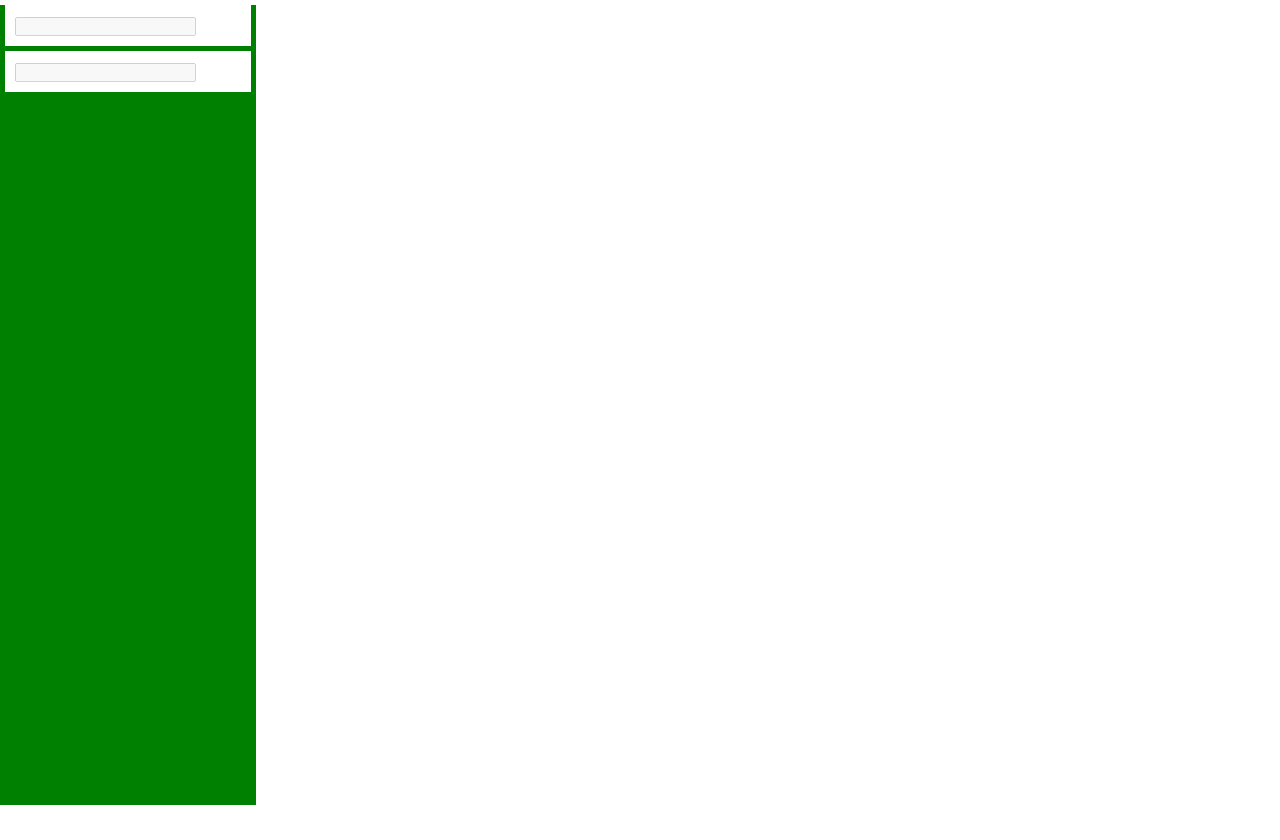
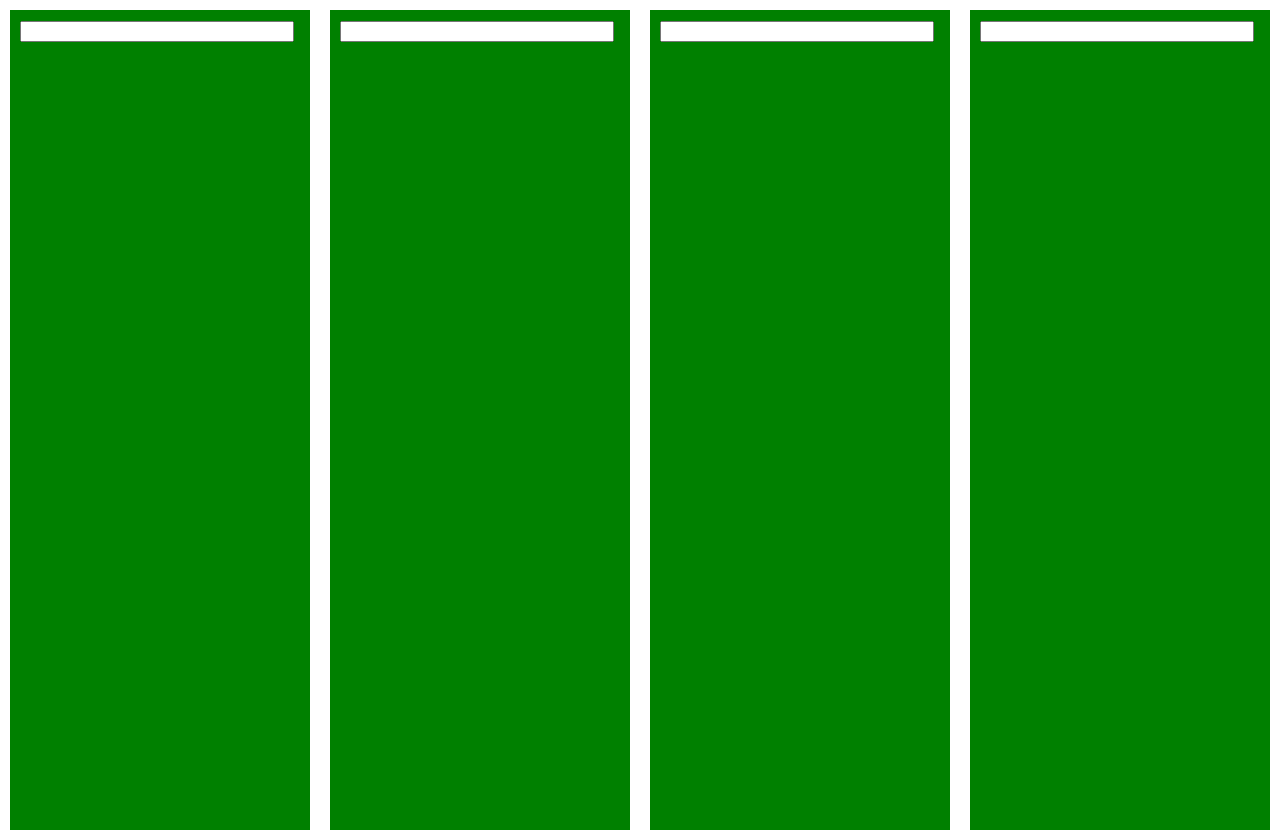
Before and after one commit to LeionTamer/tags-swimlane-js, a React (Create React App) app: page / in a window 1280 px wide. Before the commit the page ends 805 px from the top, so only its background shows below. Built offline with nearby package versions, Linux system fonts and the light colour scheme.

Commit message:
Initial Commit To GitHub

```diff
--- a/src/App.css
+++ /dev/null
@@ -1,4 +0,0 @@
-* {
-  margin: 0;
-  padding: 0;
-}
--- a/src/App.js
+++ b/src/App.js
@@ -1,10 +1,19 @@
-import './App.css';
+import { useState } from 'react';
 import Board from './components/Board';
 
 function App() {
+  const [tagCount, setTagCount] = useState(0)
+
+  const useCounter = () => {
+    setTagCount(tagCount + 1)
+    return tagCount
+  }
   return (
-    <div className="App">
-      <Board />
+    <div className="app">
+      <Board tagCounter={useCounter} />
+      <Board tagCounter={useCounter} />
+      <Board tagCounter={useCounter} />
+      <Board tagCounter={useCounter} />
     </div>
   );
 }
--- a/src/components/Board.jsx
+++ b/src/components/Board.jsx
@@ -1,25 +1,44 @@
 import React, { useReducer, useState } from 'react'
 import Card from './Card'
 
-const BOARD_STYLES = {
-  height: '100vh',
-  width: '256px',
-  backgroundColor: 'green'
+const INPUT_STYLES = {
+  width: "95%"
+}
+const TAG_ACTIONS = {
+  ADD: 'add'
 }
 
-export default function Board() {
+export default function Board({ tagCounter }) {
+  const [newTag, setNewTag] = useState('')
   const [cardList, dispatch] = useReducer((state, action) => {
     switch (action.type) {
+      case TAG_ACTIONS.ADD:
+        return [
+          ...state,
+          { ...action.tagInfo }
+        ]
       default:
         return state
     }
-  }, [
-    { id: 1, text: 'Hello' },
-    { id: 2, text: 'World' }
-  ])
+  }, [])
+
+  const handleKeyDown = (event) => {
+    if (event.key === 'Enter') {
+      dispatch({
+        type: TAG_ACTIONS.ADD, tagInfo: {
+          id: tagCounter(),
+          text: newTag
+        }
+      })
+      setNewTag('')
+    }
+  }
 
   return (
-    <div style={BOARD_STYLES}>
+    <div className="board">
+      <div>
+        <input type="text" value={newTag} onChange={e => setNewTag(e.target.value)} onKeyDown={handleKeyDown} style={INPUT_STYLES} />
+      </div>
       {cardList.map((item, index) => (<Card key={index} id={item.id} text={item.text} dispatch={dispatch} />))}
     </div>
   )
--- a/src/components/Card.jsx
+++ b/src/components/Card.jsx
@@ -8,18 +8,24 @@ const CARD_STYLES = {
 }
 
 export default function Card({ id, text, draggable = true, dispatch }) {
-  const [tagText, setTagText] = useState('')
+  const [tagText, setTagText] = useState(text)
   const [disabled, setDisabled] = useState(true)
 
-  const handleDoubleClick = () => {
-    setDisabled(false)
+  const handleClick = (event) => {
+    console.log(`event.detail = ${event.detail}`)
+    if (event.detail === 1) {
+      setDisabled(true)
+    }
+    if (event.detail === 2) {
+      setDisabled(false)
+      document.getElementById(`input-${id}`).focus()
+      document.getElementById(`input-${id}`).select()
+    }
   }
+
   const handleKeyDown = (event) => {
-    if (event.key === 'Enter') {
-      setDisabled(!disabled)
-    }
-    if (event.key === 'Delete' && disabled) {
-      setTagText('')
+    if (event.key === 'Delete') {
+      console.log(`Delete Key was pressed for id: ${id} disabled: ${disabled}`)
     }
   }
 
@@ -27,16 +33,16 @@ export default function Card({ id, text, draggable = true, dispatch }) {
     <div
       style={CARD_STYLES}
       draggable={draggable}
-      onDoubleClick={handleDoubleClick}
+      onClick={handleClick}
       onKeyDown={handleKeyDown}
     >
       <input
         type="text"
         value={tagText}
         onChange={e => setTagText(e.target.value)}
-        onFocus={e => { console.log(`focused on ${id}`) }}
-        onBlur={e => { console.log(`blurred on ${id}`) }}
-        disabled={disabled} />
-    </div>
+        disabled={disabled}
+        id={`input-${id}`}
+        className="cardInput" />
+    </div >
   )
 }
--- a/src/index.css
+++ b/src/index.css
@@ -1,13 +1,25 @@
 body {
   margin: 0;
-  font-family: -apple-system, BlinkMacSystemFont, 'Segoe UI', 'Roboto', 'Oxygen',
-    'Ubuntu', 'Cantarell', 'Fira Sans', 'Droid Sans', 'Helvetica Neue',
+  font-family: -apple-system, BlinkMacSystemFont, "Segoe UI", "Roboto", "Oxygen",
+    "Ubuntu", "Cantarell", "Fira Sans", "Droid Sans", "Helvetica Neue",
     sans-serif;
   -webkit-font-smoothing: antialiased;
   -moz-osx-font-smoothing: grayscale;
 }
 
-code {
-  font-family: source-code-pro, Menlo, Monaco, Consolas, 'Courier New',
-    monospace;
+.app {
+  display: flex;
 }
+
+.board {
+  height: 100vh;
+  width: 456px;
+  margin: 10px;
+  padding: 10px;
+  background-color: green;
+}
+
+.cardInput {
+  width: 95%;
+  background-color: none;
+}
```
Also changed, not shown: 1 other file (tests, documents, lock files or other folders).
